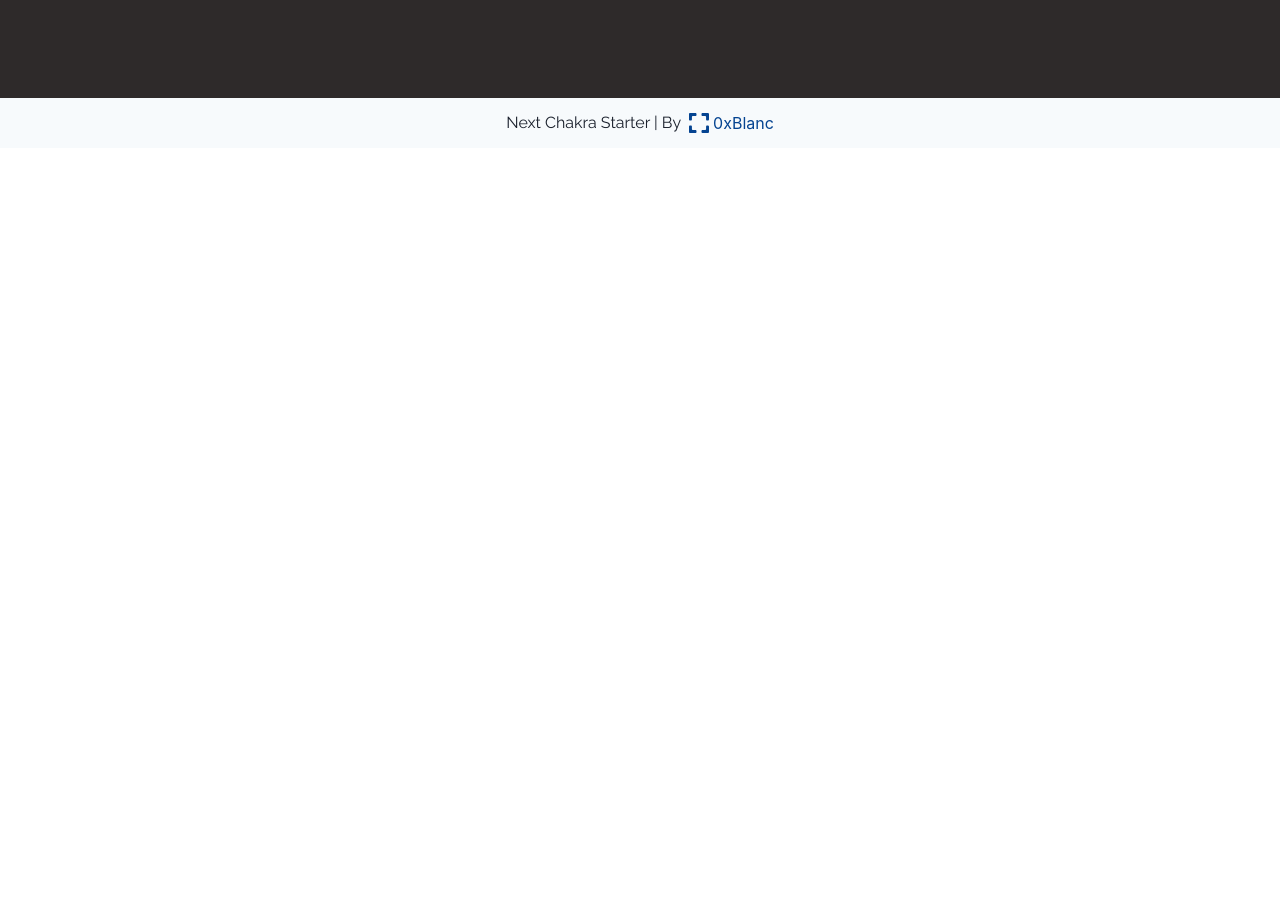
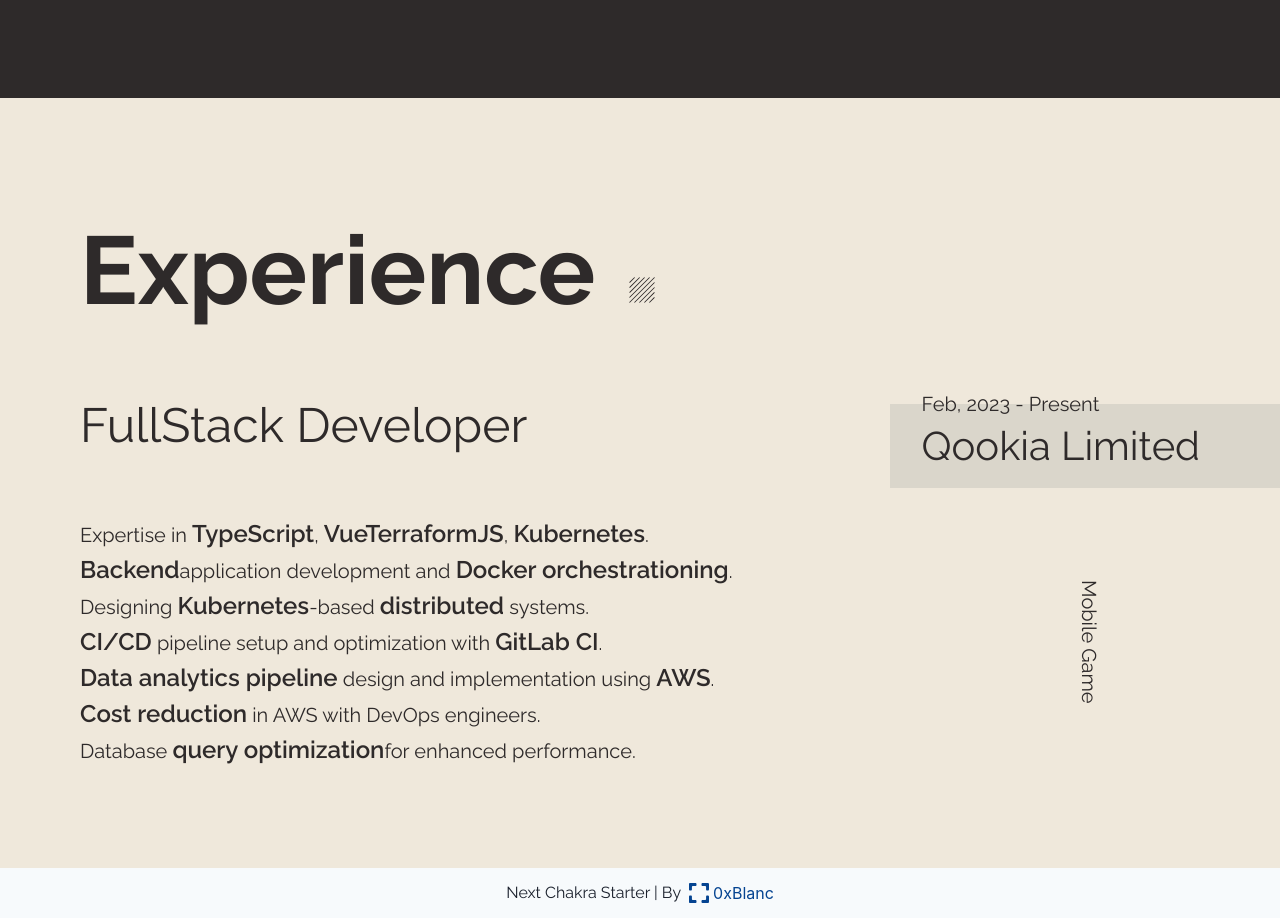
Before and after one commit to sennett-lau/sennett-lau, a Next.js app: page / in a window 1280 px wide. Shown: the part 2422-3340 px from the top of the page. Before the commit the page ends 2570 px from the top, so only its background shows below. Built offline with nearby package versions, Linux system fonts and the light colour scheme; a web font is replaced by a local one.

Commit message:
added IndexExperience partial with first item

```diff
--- /dev/null
+++ b/src/component/index/IndexExprience/IndexExperienceItem.tsx
@@ -0,0 +1,74 @@
+import { Box, Flex, Text } from '@chakra-ui/react'
+
+type Props = {
+  date: string
+  company: string
+  title: string
+  industry: string
+  children: React.ReactNode
+  isReverse?: boolean
+}
+const IndexExperienceItem: React.FC<Props> = (props: Props) => {
+  const { date, company, title, industry, children, isReverse = false } = props
+
+  return (
+    <Flex
+      w={'100%'}
+      maxW={'1120px'}
+      mx={'auto'}
+      flexDir={'column'}
+      color={'themeDark.500'}
+    >
+      <Flex w={'100%'} justifyContent={'space-between'} mb={'28px'}>
+        <Text fontSize={'48px'}>{title}</Text>
+        <Flex
+          mt={'15px'}
+          pl={'32px'}
+          py={'12px'}
+          position={'relative'}
+          bg={'themeLight.900'}
+        >
+          <Text
+            fontSize={'20px'}
+            position={'absolute'}
+            top={'-15px'}
+            left={'32px'}
+          >
+            {date}
+          </Text>
+          <Text fontSize={'40px'}>{company}</Text>
+          <Box
+            w={'calc(50vw - 560px)'}
+            h={'100%'}
+            bg={'themeLight.900'}
+            position={'absolute'}
+            right={'0'}
+            top={'0'}
+            transform={'translateX(100%)'}
+          />
+        </Flex>
+      </Flex>
+      <Flex w={'100%'}>
+        <Flex flex={10} flexDir={'column'} alignItems={'flex-start'} fontSize={'20px'}>
+          {children}
+        </Flex>
+        <Flex
+        flex={2}
+        alignItems={'center'}
+        justifyContent={'flex-end'}
+        pr={'96px'}
+        >
+          <Text
+            fontSize={'20px'}
+            css={{
+              writingMode: 'vertical-rl',
+              transform: 'rotate(0deg)',
+            }}
+          >{industry}</Text>
+        </Flex>
+      </Flex>
+    </Flex>
+  )
+}
+
+export default IndexExperienceItem
--- /dev/null
+++ b/src/component/index/IndexExprience/IndexExperienceQookia.tsx
@@ -0,0 +1,86 @@
+import Highlight from '@/component/common/Highlight'
+import { Text } from '@chakra-ui/react'
+import IndexExperienceItem from './IndexExperienceItem'
+
+const IndexExperienceQookia = () => {
+  return (
+    <IndexExperienceItem
+      title={'FullStack Developer'}
+      date={'Feb, 2023 - Present'}
+      company={'Qookia Limited'}
+      industry={'Mobile Game'}
+    >
+      <Text>
+        Expertise in{' '}
+        <Highlight fontSize={'24px'} fontWeight={'semibold'}>
+          TypeScript
+        </Highlight>
+        ,{' '}
+        <Highlight fontSize={'24px'} fontWeight={'semibold'}>
+          VueTerraformJS
+        </Highlight>
+        ,{' '}
+        <Highlight fontSize={'24px'} fontWeight={'semibold'}>
+          Kubernetes
+        </Highlight>
+        .
+      </Text>
+      <Text>
+        <Highlight fontSize={'24px'} fontWeight={'semibold'}>
+          Backend
+        </Highlight>
+        application development and{' '}
+        <Highlight fontSize={'24px'} fontWeight={'semibold'}>
+          Docker orchestrationing
+        </Highlight>
+        .
+      </Text>
+      <Text>
+        Designing{' '}
+        <Highlight fontSize={'24px'} fontWeight={'semibold'}>
+          Kubernetes
+        </Highlight>
+        -based{' '}
+        <Highlight fontSize={'24px'} fontWeight={'semibold'}>
+          distributed
+        </Highlight>{' '}
+        systems.
+      </Text>
+      <Text>
+        <Highlight fontSize={'24px'} fontWeight={'semibold'}>
+          CI/CD
+        </Highlight>{' '}
+        pipeline setup and optimization with{' '}
+        <Highlight fontSize={'24px'} fontWeight={'semibold'}>
+          GitLab CI
+        </Highlight>
+        .
+      </Text>
+      <Text>
+        <Highlight fontSize={'24px'} fontWeight={'semibold'}>
+          Data analytics pipeline
+        </Highlight>{' '}
+        design and implementation using{' '}
+        <Highlight fontSize={'24px'} fontWeight={'semibold'}>
+          AWS
+        </Highlight>
+        .
+      </Text>
+      <Text>
+        <Highlight fontSize={'24px'} fontWeight={'semibold'}>
+          Cost reduction
+        </Highlight>{' '}
+        in AWS with DevOps engineers.
+      </Text>
+      <Text>
+        Database{' '}
+        <Highlight fontSize={'24px'} fontWeight={'semibold'}>
+          query optimization
+        </Highlight>
+        for enhanced performance.
+      </Text>
+    </IndexExperienceItem>
+  )
+}
+
+export default IndexExperienceQookia
--- /dev/null
+++ b/src/component/index/IndexExprience/IndexExprience.tsx
@@ -0,0 +1,32 @@
+import { Flex, Image, Text } from '@chakra-ui/react'
+import IndexExperienceQookia from './IndexExperienceQookia'
+
+const IndexExperience = () => {
+  return (
+    <Flex w={'100%'} bg={'themeLight.500'} py={'100px'}>
+      <Flex
+        w={'100%'}
+        maxW={'1120px'}
+        mx={'auto'}
+        position={'relative'}
+        flexDir={'column'}
+        gap={'85px'}
+      >
+        <Flex gap={'33px'} alignItems={'end'}>
+          <Text
+            fontSize={'96px'}
+            fontWeight={700}
+            color={'themeDark.500'}
+            h={'106px'}
+          >
+            Experience
+          </Text>
+          <Image src='/assets/icons/square-dark.svg' />
+        </Flex>
+        <IndexExperienceQookia />
+      </Flex>
+    </Flex>
+  )
+}
+
+export default IndexExperience
--- a/src/pages/index.tsx
+++ b/src/pages/index.tsx
@@ -1,4 +1,5 @@
 import IndexAbout from '@/component/index/IndexAbout/IndexAbout'
+import IndexExperience from '@/component/index/IndexExprience/IndexExprience'
 import IndexHero from '@/component/index/IndexHero/IndexHero'
 import IndexQuote from '@/component/index/IndexQuote/IndexQuote'
 import { Flex } from '@chakra-ui/react'
@@ -53,6 +54,7 @@ const Home: FC<Props> = (props) => {
         <IndexHero />
         <IndexQuote />
         <IndexAbout />
+        <IndexExperience />
       </Flex>
     </>
   )
```
Also changed, not shown: public/assets/icons/square-dark.svg (added).
